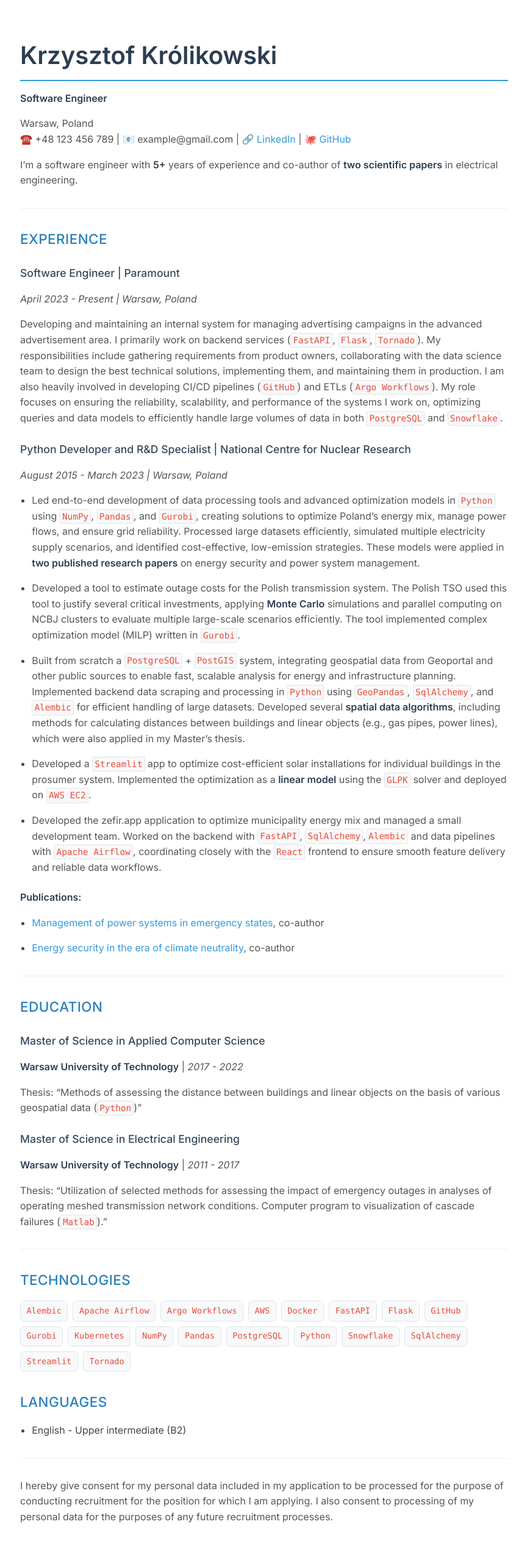
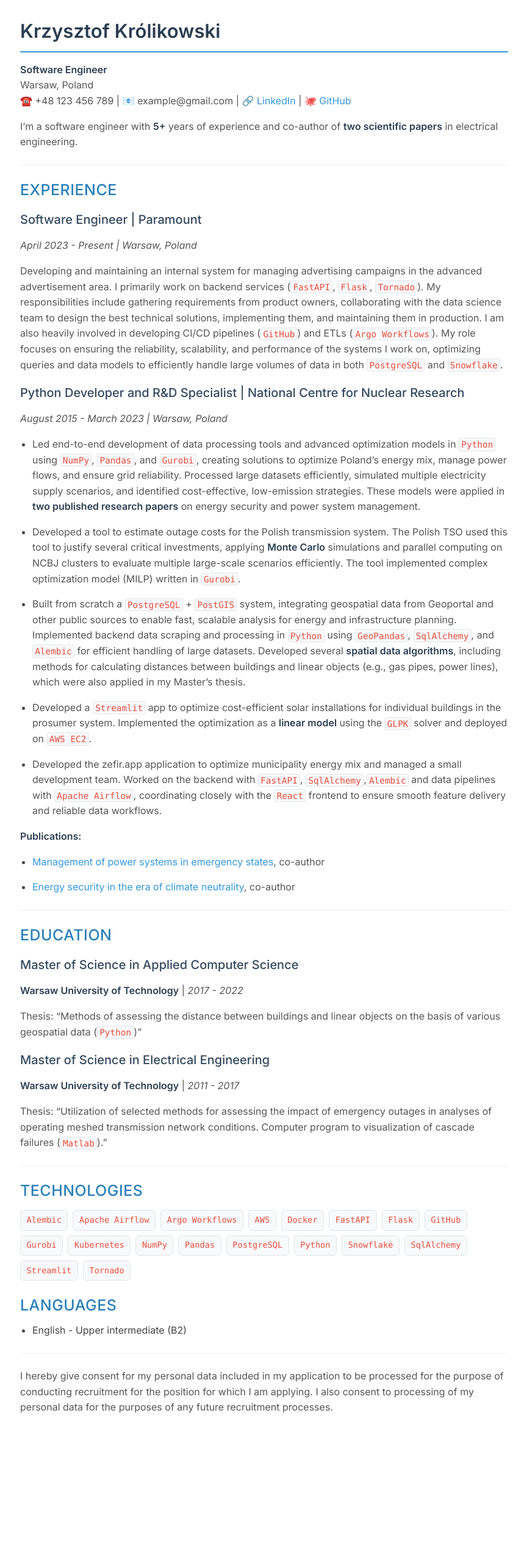
Before and after one commit to ohmycoffe/resume, a Jekyll site: the page built from index.md, in a window 1280 px wide. Shown: the whole page at 61% size, without its empty margins (207-1071 px from the left). Built offline with Jekyll 4.4.1, drawn with Linux system fonts in a browser that asks for light colours; after the commit the page ends 2361 px from its top, so only the background shows below that.

Commit message:
fix: css

```diff
--- a/assets/css/style.scss
+++ b/assets/css/style.scss
@@ -4,63 +4,61 @@
 body {
   background-color: #ffffff;
   color: #333333;
-  font-family: 'Inter', system-ui, sans-serif;
+  font-family: "Inter", system-ui, sans-serif;
   line-height: 1.6;
   font-size: 1rem;
-  max-width: 800px;
+  max-width: 50rem;
   margin: 0 auto;
   padding: 2rem;
 }
 
-/* # Headings */
 h1 {
   color: #2c3e50;
   font-weight: 600;
-  font-size: 2.5rem;
-  margin-bottom: 0.5rem;
+  font-size: 1.95rem;
+  line-height: 1.25;
+  margin-top: 0;
+  margin-bottom: 1rem;
   border-bottom: 2px solid #3498db;
-  padding-bottom: 0.5rem;
+  padding-bottom: 0.8rem;
 }
 
-/* ## Headings */
 h2 {
   color: #2980b9;
   font-weight: 500;
-  font-size: 1.4rem;
-  margin-top: 2rem;
-  margin-bottom: 1rem;
+  font-size: 1.56rem;
+  line-height: 1.3;
+  margin-top: 1.5rem;
+  margin-bottom: 0.8rem;
   text-transform: uppercase;
   letter-spacing: 0.5px;
 }
 
-/* ### Headings */
 h3 {
   color: #34495e;
   font-weight: 500;
-  font-size: 1.1rem;
-  margin-top: 1.5rem;
-  margin-bottom: 0.3rem;
+  font-size: 1.25rem;
+  line-height: 1.4;
+  margin-top: 1.2rem;
+  margin-bottom: 0.5rem;
 }
 
-/* Typography */
 p {
-  margin-bottom: 0.8rem;
+  margin-bottom: 0.5rem;
   color: #555555;
 }
 
-/* Lists */
 ul {
-  margin: 0.5rem 0 1.5rem 0;
-  padding-left: 1.2rem;
+  margin: 0.5rem 0 1rem 0;
+  padding-left: 1.25rem;
 }
 
 li {
-  margin-bottom: 0.4rem;
+  margin-bottom: 0.3rem;
   color: #444444;
   list-style-type: disc;
 }
 
-/* Links */
 a {
   color: #3498db;
   text-decoration: none;
@@ -71,41 +69,37 @@ a:hover {
   text-decoration: underline;
 }
 
-/* **Bold Text** */
 strong {
   color: #2c3e50;
   font-weight: 600;
 }
 
-/* *Italic Text* */
 em {
   font-style: italic;
 }
 
-/* --- Dividers */
 hr {
   border: none;
   height: 1px;
   background-color: #ecf0f1;
-  margin: 2rem 0;
+  margin: 1.5rem 0;
 }
 
-/* `Highlight text with backticks` */
 code {
   background-color: #f8f9fa;
-  padding: 0.2rem 0.2rem;
+  padding: 0.1rem 0.2rem;
   border-radius: 3px;
   font-family: "Monaco", "Menlo", "Ubuntu Mono", monospace;
   font-size: 0.9em;
   color: #e74c3c;
   border: 1px solid #e1e4e8;
 }
+
 code:hover {
   background-color: #ecf0f1;
   border-color: #d1d5da;
 }
 
-/* Technologies Pills */
 .tech-pills {
   display: flex;
   flex-wrap: wrap;
@@ -128,39 +122,40 @@ code:hover {
   background-color: #ecf0f1;
   border-color: #d1d5da;
 }
-/* Print Styles */
+
 @media print {
+  html {
+    font-size: 14px;
+  }
+
   body {
-    font-size: 11px;
     padding: 1cm;
     max-width: none;
   }
 
   h1 {
-    font-size: 1.8rem;
     margin-bottom: 0.5rem;
   }
 
   h2 {
-    font-size: 1.2rem;
-    margin-top: 1.2rem;
-    margin-bottom: 0.5rem;
+    margin-top: 1rem;
+    margin-bottom: 0.4rem;
   }
 
   h3 {
-    font-size: 1rem;
-    margin-top: 1rem;
+    margin-top: 0.8rem;
     margin-bottom: 0.3rem;
   }
 
   p, li {
-    margin-bottom: 0.3rem;
+    margin-bottom: 0.2rem;
   }
 
   ul {
-    margin-bottom: 1rem;
+    margin-bottom: 0.8rem;
   }
+
   hr {
-    margin: 1rem 0 1rem 0;
+    margin: 0.8rem 0;
   }
 }
--- a/index.md
+++ b/index.md
@@ -6,7 +6,6 @@ layout: default
 # Krzysztof Królikowski
 
 **Software Engineer**
-
 Warsaw, Poland
 ☎️ +48 123 456 789  | 📧 example@gmail.com | 🔗 [LinkedIn](https://linkedin.com/in/krzysztofkrolikowski) | 🐙 [GitHub](https://github.com/ohmycoffe)
 
```
